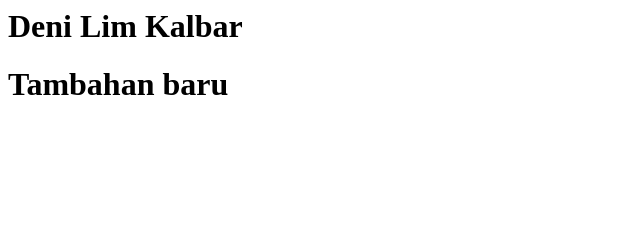
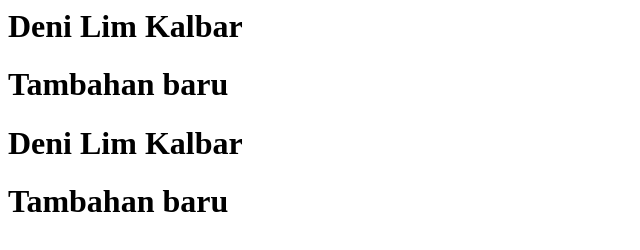
Before and after one commit to denilimkalbar/tutorial, a plain HTML site: page index.html in a window 1280 px wide. Shown: the whole page, without its empty margins (0-640 px from the left). Drawn offline with Linux system fonts and the light colour scheme.

Commit message:
berubah dari github

```diff
--- a/index.html
+++ b/index.html
@@ -5,5 +5,7 @@
 <body>
 <h1>Deni Lim Kalbar</h1>
 <h1>Tambahan baru</h1>
+  <h1>Deni Lim Kalbar</h1>
+<h1>Tambahan baru</h1>
 </body>
 </html>
```
